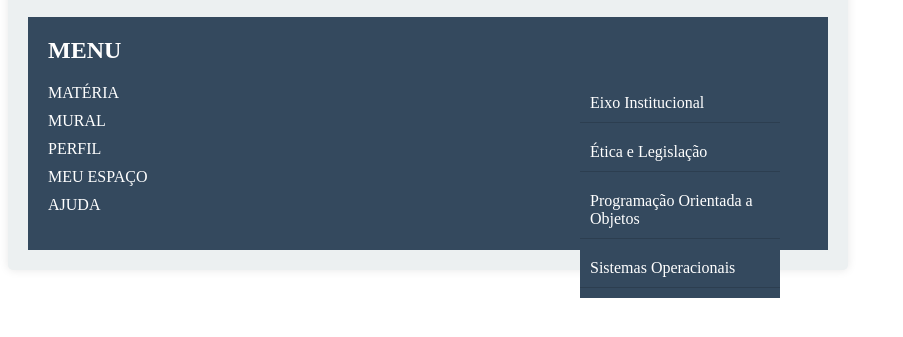
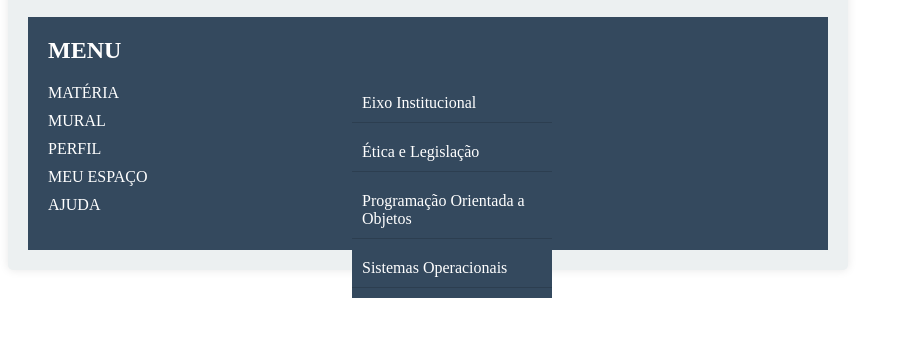
Before and after one commit to jhonmariani/umlportal, a plain HTML site: page portal.html in a window 1280 px wide. Both pictures are taken after a click on the link "MATÉRIA". Shown: the part 145-482 px from the top of the page, without its empty margins (0-903 px from the left). Drawn offline with Linux system fonts and the light colour scheme.

Commit message:
Update style.css

```diff
--- a/style.css
+++ b/style.css
@@ -99,7 +99,7 @@
     padding: 0;
     margin: 0;
     position: absolute;
-    left: 70%; /* Posiciona o submenu à direita do menu principal */
+    left: 40%; /* Posiciona o submenu à direita do menu principal */
     top: 0;
     width: 200px;
     z-index: 1;
```
